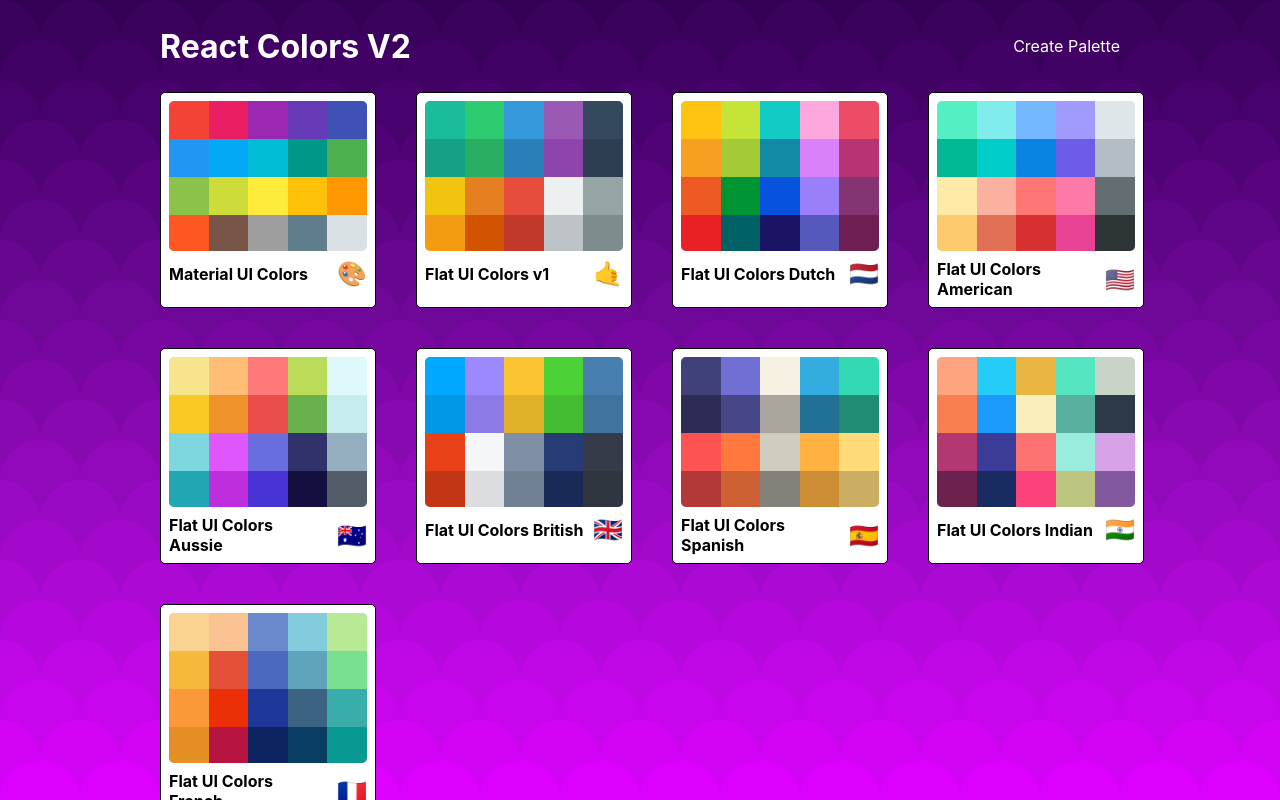
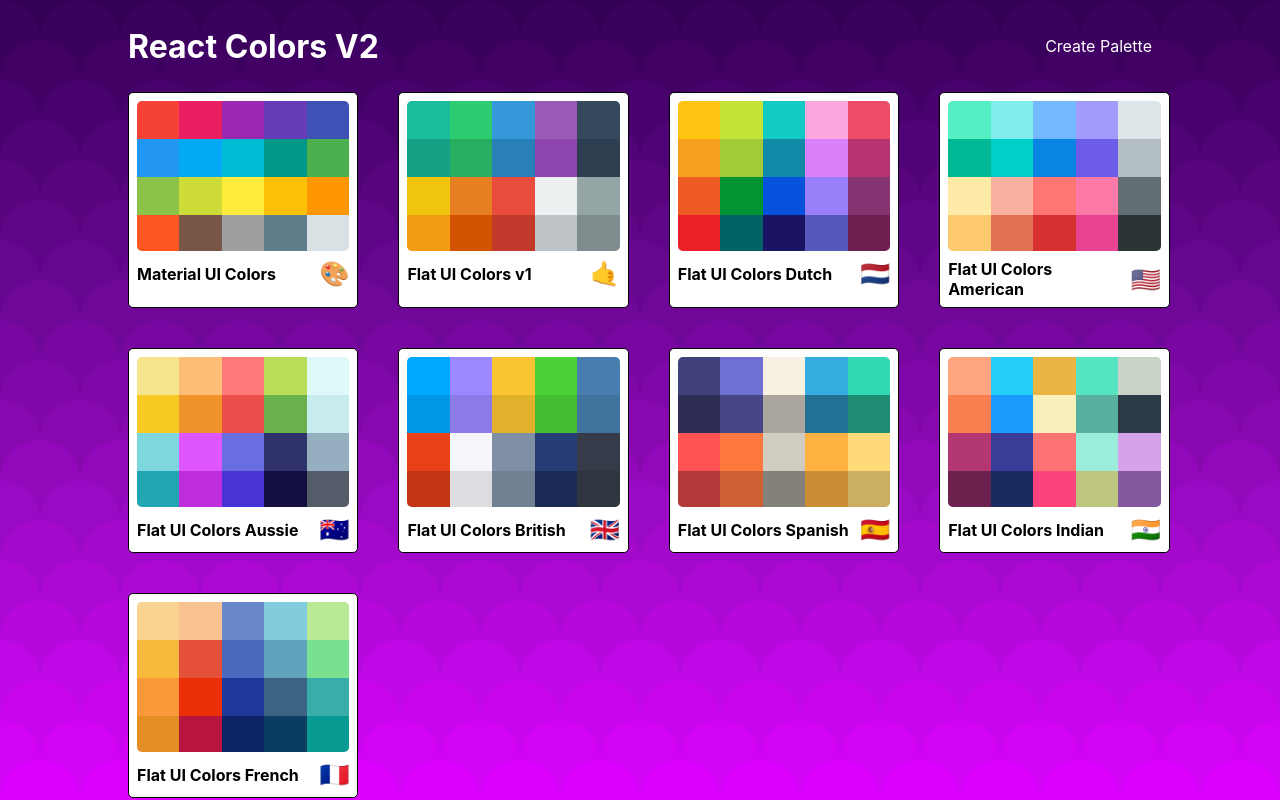
Before and after one commit to 1nandagopal/colors-v2, a React (Create React App) app: page / in a window 1280 px wide. Built offline with nearby package versions, Linux system fonts and the light colour scheme.

Commit message:
Made app more responsive.

```diff
--- a/package.json
+++ b/package.json
@@ -25,7 +25,6 @@
     "react-redux": "^9.1.2",
     "react-router-dom": "^6.23.1",
     "react-scripts": "5.0.1",
-    "styled-components": "^6.1.11",
     "web-vitals": "^2.1.4"
   },
   "scripts": {
--- a/src/components/DnDColorsList.js
+++ b/src/components/DnDColorsList.js
@@ -11,13 +11,22 @@
 import DnDColorBox from "./DnDColorBox";
 import { updatePalette } from "../store";
 import { styled } from "@mui/material";
+import sizes from "./styles/sizes";
 
 const Grid = styled("div")({
   height: "100%",
   overflow: "hidden",
   display: "grid",
-  gridTemplateColumns: "repeat(5, 1fr)",
-  gridTemplateRows: "repeat(4, 1fr)",
+  gridTemplate: "repeat(4, 1fr) / repeat(5, 1fr)",
+  [sizes.down("lg")]: {
+    gridTemplate: "repeat(5, 1fr) / repeat(4, 1fr)",
+  },
+  [sizes.down("md")]: {
+    gridTemplate: "repeat(10, 1fr) / repeat(2, 1fr)",
+  },
+  [sizes.down("sm")]: {
+    gridTemplate: "repeat(20, 1fr) / 1fr",
+  },
 });
 
 export default function DnDColorsList() {
--- a/src/components/NewPalette.js
+++ b/src/components/NewPalette.js
@@ -52,9 +52,6 @@
   return (
     <Box sx={{ display: "flex" }}>
       <NewPaletteNav open={open} handleDrawerOpen={handleDrawerOpen} />
-      {/* <PaletteFormNav
-          handleSubmit={this.handleSubmit}
-        /> */}
       <Drawer variant="persistent" anchor="left" open={open}>
         <DrawerHeader>
           <IconButton onClick={handleDrawerClose}>
--- a/src/components/styles/ColorBoxStyles.js
+++ b/src/components/styles/ColorBoxStyles.js
@@ -1,5 +1,6 @@
 import { styled } from "@mui/material";
 import chroma from "chroma-js";
+import sizes from "./sizes";
 
 export const Root = styled("div")(({ color, showingFullPalette }) => ({
   width: "20%",
@@ -12,6 +13,18 @@
   background: color,
   "&:hover button": {
     opacity: 1,
+  },
+  [sizes.down("lg")]: {
+    width: "25%",
+    height: showingFullPalette ? "20%" : "33.3333%",
+  },
+  [sizes.down("md")]: {
+    width: "50%",
+    height: showingFullPalette ? "10%" : "20%",
+  },
+  [sizes.down("xs")]: {
+    width: "100%",
+    height: showingFullPalette ? "5%" : "10%",
   },
 }));
 
@@ -77,7 +90,7 @@
   zIndex: "0",
   width: "100%",
   height: "100%",
-  transition: "transform 0.8s ease-in",
+  transition: "transform 0.6s ease-in",
   transform: "scale(0.1)",
   background: color,
 
@@ -112,6 +125,9 @@
     marginBottom: "0",
     padding: "1rem",
     textTransform: "uppercase",
+    [sizes.down("xs")]: {
+      fontSize: "6rem",
+    },
   },
   "& p": {
     fontSize: "2rem",
--- a/src/components/styles/NavbarStyles.js
+++ b/src/components/styles/NavbarStyles.js
@@ -1,4 +1,5 @@
 import { styled } from "@mui/material";
+import sizes from "./sizes";
 
 export const Header = styled("header")({
   display: "flex",
@@ -20,6 +21,9 @@
     textDecoration: "none",
     color: "black",
   },
+  [sizes.down("xs")]: {
+    display: "none",
+  },
 });
 
 export const SliderContainer = styled("div")({
@@ -27,6 +31,9 @@
   margin: "0 10px",
   paddingTop: "3px",
   display: "inline-block",
+  [sizes.down("sm")]: {
+    width: "150px",
+  },
 });
 
 export const SelectContainer = styled("div")({
--- a/src/components/styles/NewPaletteStyles.js
+++ b/src/components/styles/NewPaletteStyles.js
@@ -39,6 +39,7 @@
 
 export const DrawerHeader = styled("div")(({ theme }) => ({
   display: "flex",
+  height: "64px",
   width: "100%",
   alignItems: "center",
   padding: theme.spacing(0, 1),
--- a/src/components/styles/PaletteListStyles.js
+++ b/src/components/styles/PaletteListStyles.js
@@ -1,4 +1,5 @@
 import { styled } from "@mui/material";
+import sizes from "./sizes";
 import bg from "./bg.svg";
 
 export const Root = styled("div")({
@@ -22,6 +23,12 @@
   alignItems: "flex-start",
   flexDirection: "column",
   flexWrap: "wrap",
+  [sizes.down("xl")]: {
+    width: "80%",
+  },
+  [sizes.down("xs")]: {
+    width: "75%",
+  },
 });
 
 export const Nav = styled("nav")({
--- a/src/components/styles/SingleColourPaletteStyles.js
+++ b/src/components/styles/SingleColourPaletteStyles.js
@@ -1,4 +1,5 @@
 import { styled } from "@mui/material";
+import sizes from "./sizes";
 
 export const Root = styled("div")({
   height: "100vh",
@@ -18,7 +19,7 @@
   display: "inline-block",
   position: "relative",
   cursor: "pointer",
-  marginBottom: "-3.5px",
+  marginBottom: "-4px",
   opacity: 1,
   backgroundColor: "black",
   "& a": {
@@ -40,4 +41,16 @@
     border: "none",
     textDecoration: "none",
   },
+  [sizes.down("lg")]: {
+    width: "25%",
+    height: "33.3333%",
+  },
+  [sizes.down("md")]: {
+    width: "50%",
+    height: "20%",
+  },
+  [sizes.down("xs")]: {
+    width: "100%",
+    height: "10%",
+  },
 });
--- /dev/null
+++ b/src/components/styles/sizes.js
@@ -0,0 +1,13 @@
+export default {
+  up() {},
+  down(size) {
+    const sizes = {
+      xs: "575.98px",
+      sm: "767.98px",
+      md: "991.98px",
+      lg: "1199.98px",
+      xl: "1600px",
+    };
+    return `@media (max-width: ${sizes[size]})`;
+  },
+};
```
Also changed, not shown: 1 other file (tests, documents, lock files or other folders).
